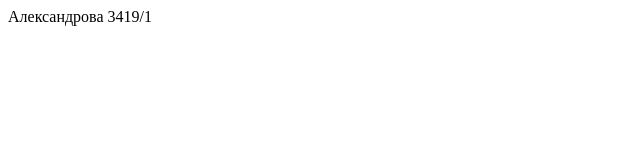
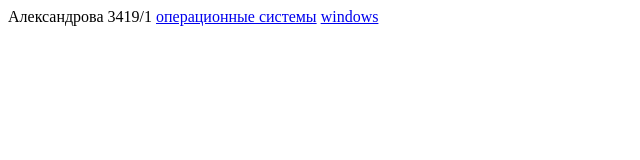
Before and after one commit to bananchiki228/bananchiki228.github.io, a plain HTML site: page index.html in a window 1280 px wide. Shown: the whole page, without its empty margins (0-640 px from the left). Drawn offline with Linux system fonts and the light colour scheme.

Commit message:
Add files via upload

```diff
--- a/index.html
+++ b/index.html
@@ -7,5 +7,7 @@
 </head>
 <body>
     Александрова 3419/1
+    <a href="oper.html">операционные системы</a>
+    <a href="windows.html">windows</a>
 </body>
 </html>
```
